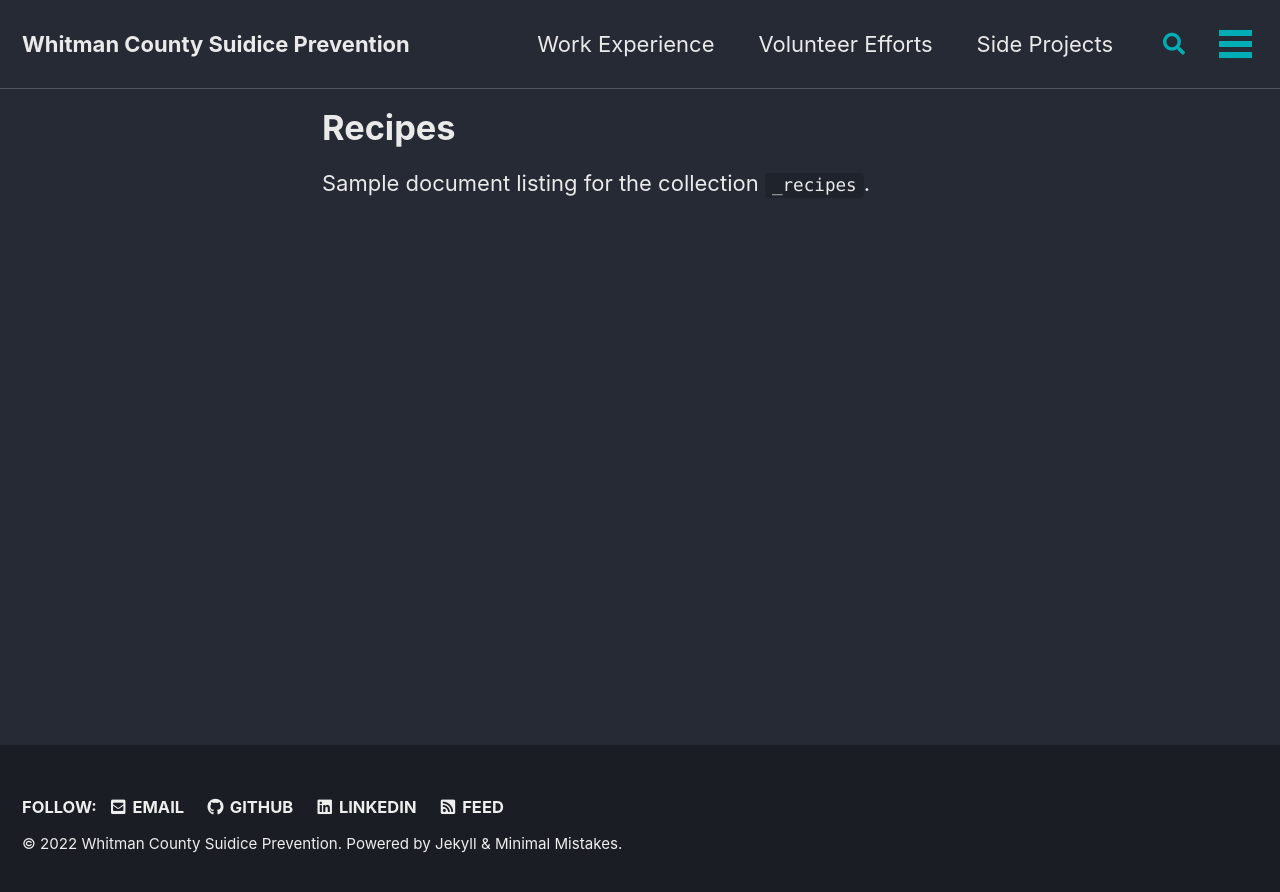
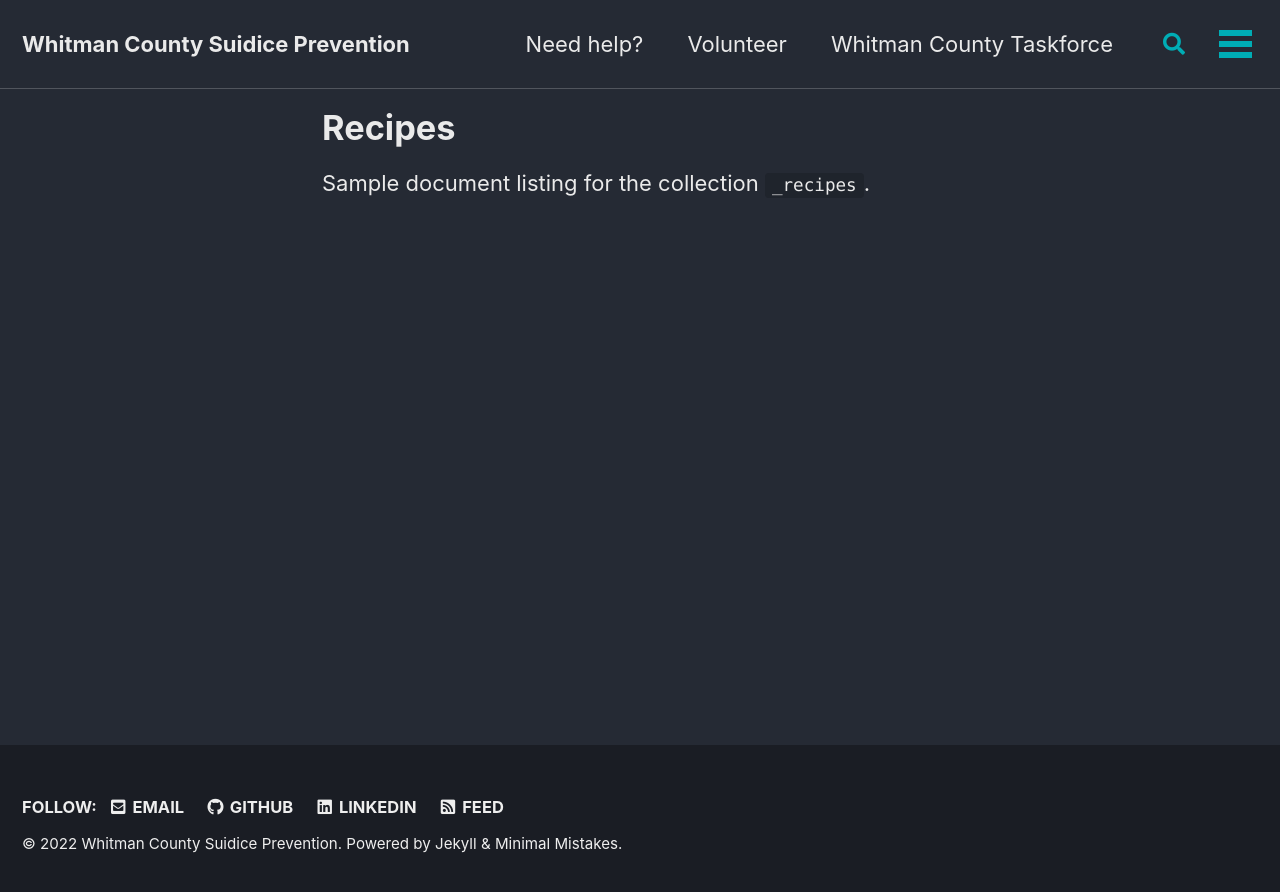
Before and after one commit to WhitmanSuicidePrevention/WhitmanSPWebsite, a Jekyll site: the page built from docs/_pages/recipes-archive.md, in a window 1280 px wide. Shown: the top 892 px of the page. Built offline with Jekyll 4.4.1, drawn with Linux system fonts in a browser that asks for light colours; cached includes are drawn as plain includes.

Commit message:
navigation

```diff
--- a/_data/navigation.yml
+++ b/_data/navigation.yml
@@ -1,10 +1,10 @@
 # main links
 main:
-  - title: "Work Experience"
+  - title: "Need help?"
     url: /Work_Experience/
-  - title: "Volunteer Efforts"
+  - title: "Volunteer"
     url: /Volunteer/
-  - title: "Side Projects"
+  - title: "Whitman County Taskforce"
     url: /Projects/
   - title: "Blog Posts"
     url: /year-archive/
--- a/index.html
+++ b/index.html
@@ -7,9 +7,9 @@ classes:
 header:
   overlay_image: /assets/images/Palouse.jpeg
   actions:
-    - label: "View my blog"
+    - label: "Need help?"
       url: /year-archive/
-    - label: "Projects"
+    - label: "Volunteer"
       url: /Projects/
 intro:
   - excerpt: ''
```
